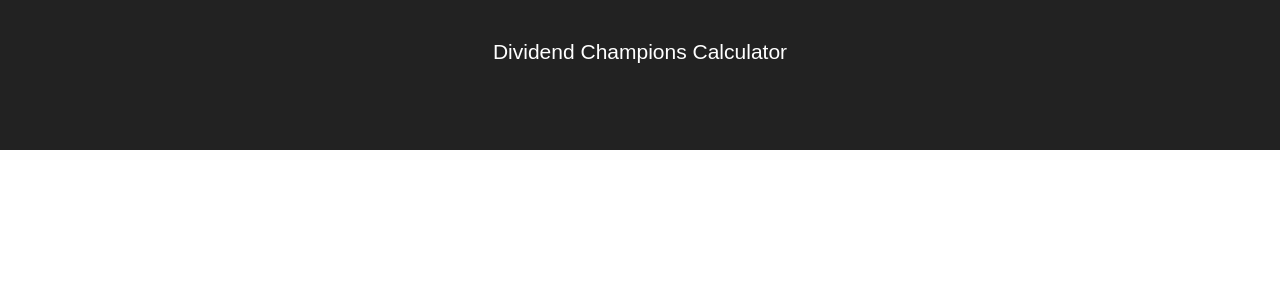
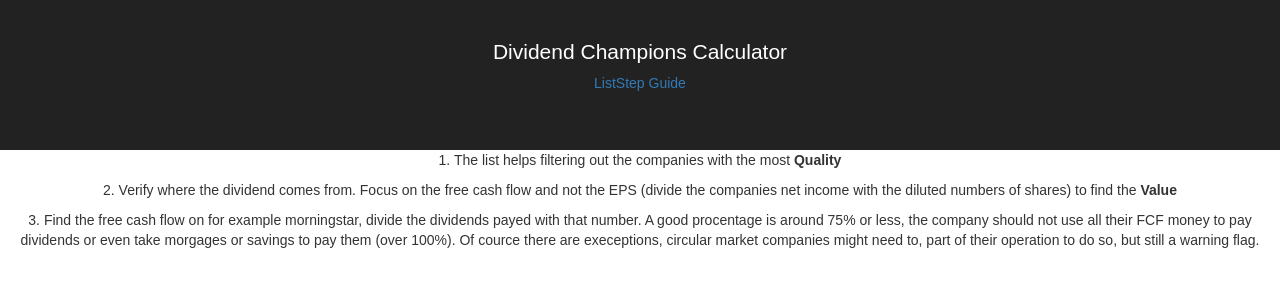
Before and after one commit to FredColl/divChampions, a React (Create React App) app in the folder client/: page /stepguide in a window 1280 px wide. Shown: the top 300 px of the page. Built offline with nearby package versions, Linux system fonts and the light colour scheme.

Commit message:
step guide

```diff
--- a/client/src/App.js
+++ b/client/src/App.js
@@ -1,9 +1,10 @@
 import './App.css';
 
 import React, { Component } from 'react';
-import { BrowserRouter as Router, Route } from 'react-router-dom';
+import { BrowserRouter as Router, Link, Route } from 'react-router-dom';
 
 import Home from './routes/Home';
+import StepGuide from './routes/StepGuide';
 
 class App extends Component {
   render() {
@@ -12,10 +13,12 @@ class App extends Component {
         <div className="App">
           <header className="App-header">
             <h1 className="App-title">Dividend Champions Calculator</h1>
+            <Link to="/">List</Link>
+            <Link to="/stepguide">Step Guide</Link>
           </header>
           <div>
             <Route exact path="/" component={Home} />
-            <Route exact path="/about" component={() => <h1>hej2</h1>} />
+            <Route exact path="/stepguide" component={StepGuide} />
           </div>
         </div>
       </Router>
--- /dev/null
+++ b/client/src/routes/StepGuide.js
@@ -0,0 +1,27 @@
+import React from 'react';
+
+const StepGuide = () => {
+  return (
+    <div>
+      <p>
+        1. The list helps filtering out the companies with the most{" "}
+        <b>Quality</b>
+      </p>
+      <p>
+        2. Verify where the dividend comes from. Focus on the free cash flow and
+        not the EPS (divide the companies net income with the diluted numbers of
+        shares) to find the <b>Value</b>
+      </p>
+      <p>
+        3. Find the free cash flow on for example morningstar, divide the
+        dividends payed with that number. A good procentage is around 75% or
+        less, the company should not use all their FCF money to pay dividends or
+        even take morgages or savings to pay them (over 100%). Of cource there
+        are execeptions, circular market companies might need to, part of their
+        operation to do so, but still a warning flag.
+      </p>
+    </div>
+  );
+};
+
+export default StepGuide;
```
